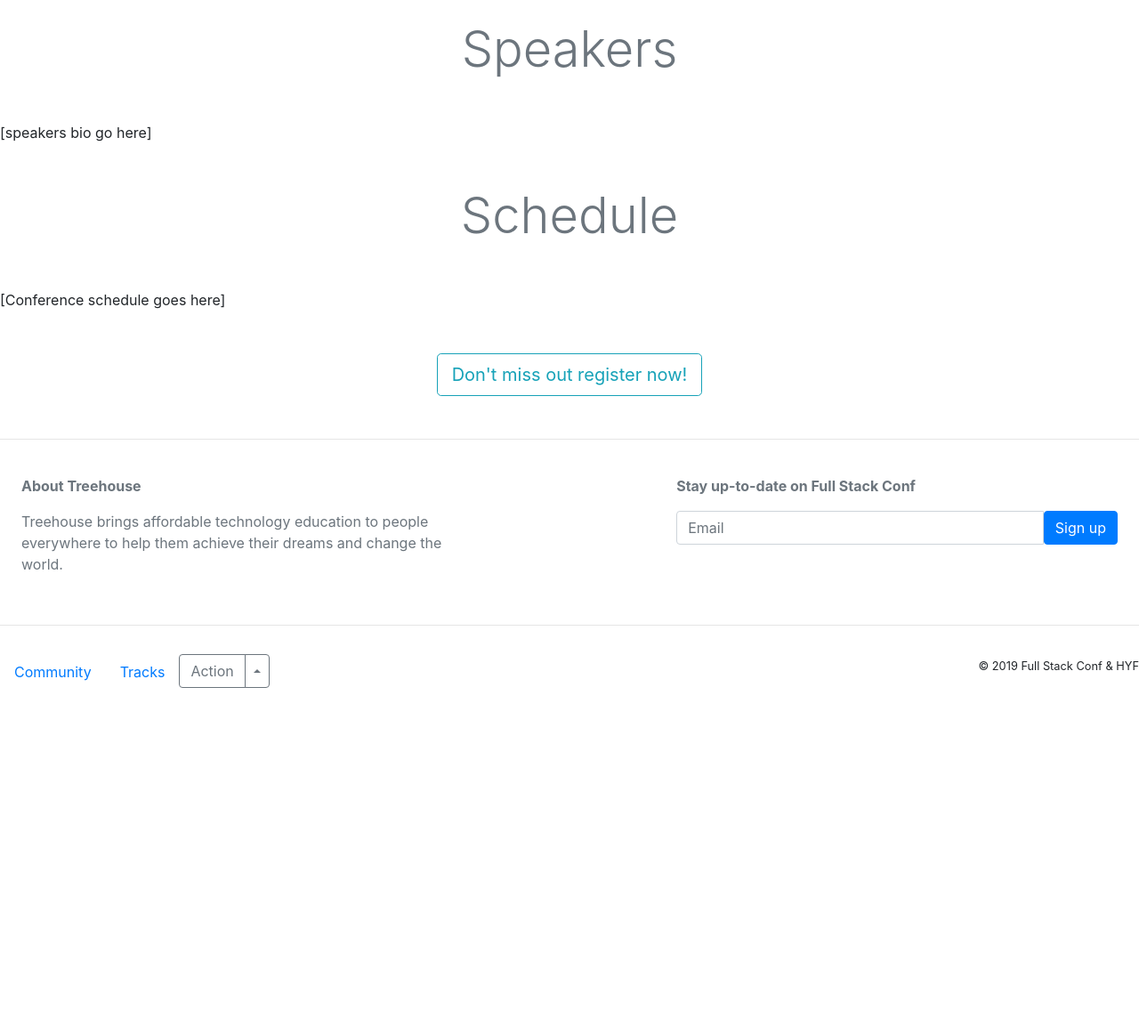
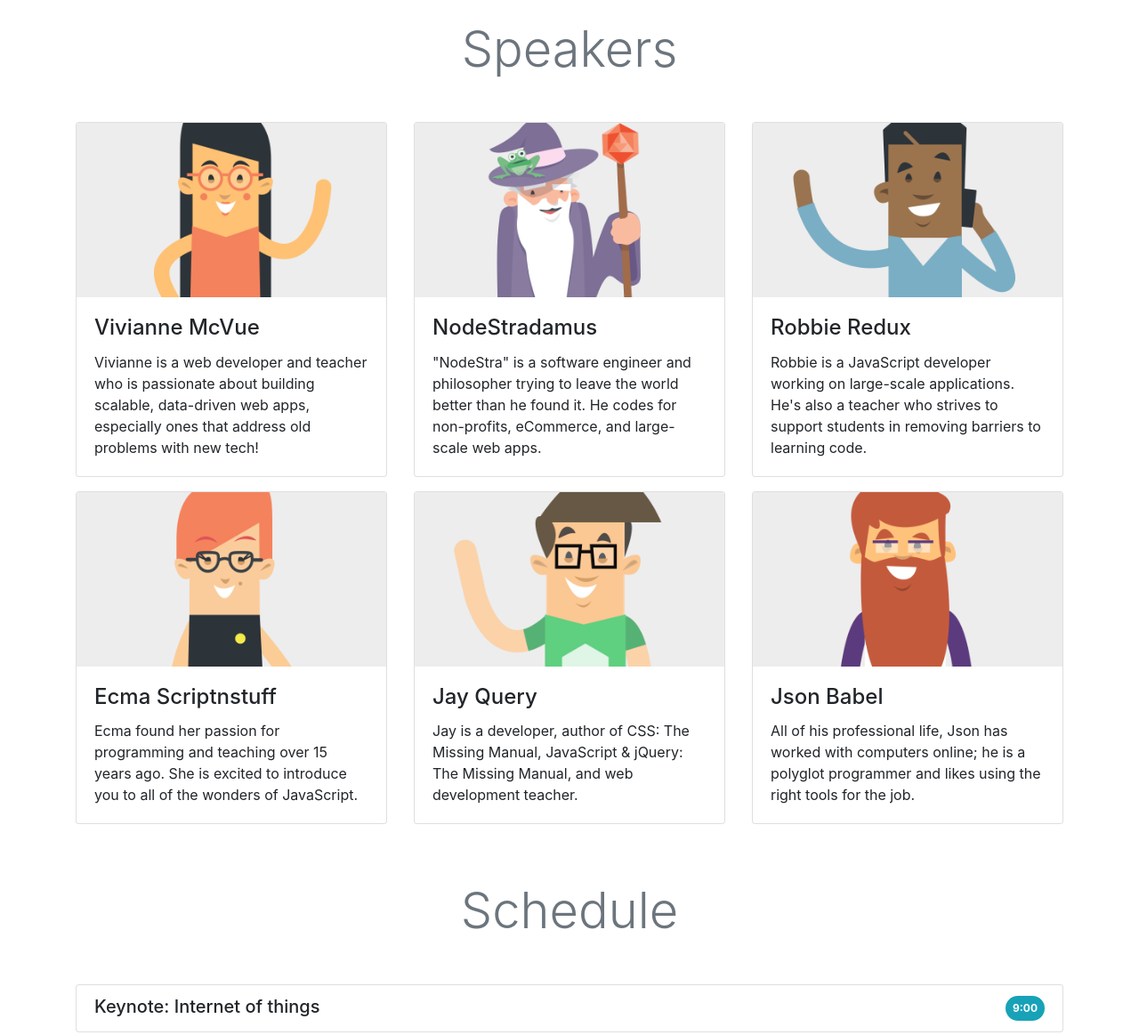
Before and after one commit to Fatemeh-Pakpour/fun-CSS, a plain HTML site: page bootstap/index.html in a window 1280 px wide. Shown: the part 880-2043 px from the top of the page at 89% size. Before the commit the page ends 1671 px from the top, so only its background shows below. Drawn offline with nearby package versions, Linux system fonts and the light colour scheme.

Commit message:
added the speaker section

```diff
--- a/bootstap/index.html
+++ b/bootstap/index.html
@@ -70,18 +70,84 @@
                 </ul>
             </div>
         </div>
-    </div>  <!-- /about -->
+    <!-- /about -->
 
         <!-- speaker -->
         <h1 id = "speakers" class="display-4 text-center my-5 text-muted">Speakers</h1>
-        [speakers bio go here]
-        <!-- /speaker -->
+        <div class="row">
+            <div class="col-md-6 col-lg-4">
+                <div class="card mb-3">
+                        <img class="card-img-top img-fluid" src="assets/img/vivianne.png" alt="vivianne">
+                        <div class="card-body">
+                                <h4 class="card-title">Vivianne McVue</h4>
+                                <p class="card-text">Vivianne is a web developer and teacher who is passionate about building scalable, data-driven web apps, especially ones that address old problems with new tech!</p>
+                        </div>
+                </div>
+            </div>
+
+            <div class="col-md-6 col-lg-4">
+                <div class="card mb-3">
+                        <img class="card-img-top img-fluid" src="assets/img/nodestradamus.png" alt="nodestradamus">
+                        <div class="card-body">
+                                <h4 class="card-title">NodeStradamus</h4>
+                                <p class="card-text">"NodeStra" is a software engineer and philosopher trying to leave the world better than he found it. He codes for non-profits, eCommerce, and large-scale web apps.</p>
+                        </div>
+                </div>
+            </div>
+
+            <div class="col-md-6 col-lg-4">
+                <div class="card mb-3">
+                        <img class="card-img-top img-fluid" src="assets/img/robbie.png" alt="Robbie">
+                        <div class="card-body">
+                                <h4 class="card-title">Robbie Redux</h4>
+                                <p class="card-text">Robbie is a JavaScript developer working on large-scale applications. He's also a teacher who strives to support students in removing barriers to learning code.</p>
+                        </div>
+                </div>
+            </div>
+            <div class="col-md-6 col-lg-4">
+                <div class="card mb-3">
+                        <img class="card-img-top img-fluid" src="assets/img/ecma.png" alt="ecma">
+                        <div class="card-body">
+                                <h4 class="card-title">Ecma Scriptnstuff</h4>
+                                <p class="card-text">Ecma found her passion for programming and teaching over 15 years ago. She is excited to introduce you to all of the wonders of JavaScript.</p>
+                        </div>
+                </div>
+            </div>
+
+            <div class="col-md-6 col-lg-4">
+                <div class="card mb-3">
+                        <img class="card-img-top img-fluid" src="assets/img/jay.png" alt="jay">
+                        <div class="card-body">
+                                <h4 class="card-title">Jay Query</h4>
+                                <p class="card-text">Jay is a developer, author of CSS: The Missing Manual, JavaScript &amp; jQuery: The Missing Manual, and web development teacher.</p>
+                        </div>
+                </div>
+            </div>
+
+            <div class="col-md-6 col-lg-4">
+                <div class="card mb-3">
+                    <img class="card-img-top img-fluid" src="assets/img/json.png" alt="Json">
+                    <div class="card-body">
+                            <h4 class="card-title">Json Babel</h4>
+                            <p class="card-text">All of his professional life, Json has worked with computers online; he is a polyglot programmer and likes using the right tools for the job.</p>
+                    </div>
+                </div>
+            </div>
+        </div> <!-- /speaker -->
 
         <!-- schedule -->
         <h1 class="display-4 text-center my-5 text-muted">Schedule</h1>
-        [Conference schedule goes here]
+        <ul class ="list-group">
+            <li class ="list-group-item">
+                <div class ="d-flex justify-content-between">
+                    <h5 class = "mb-1">Keynote: Internet of things</h5>
+                    <span class="badge badge-pill badge-info p-2">9:00</span>
+                </div>
+            </li>
+
+        </ul>
         <!-- /schedule -->
-        <!-- /.container -->
+
 
         <!-- call out button -->
         <button type="button" class="btn btn-outline-info btn-lg d-block mx-auto my-5">Don't miss out register now!</button>
@@ -104,6 +170,7 @@
     </div>
   </div>
 </div>
+</div>  <!-- /.container -->
 <hr><!-- /sign up form -->
     <!-- footer -->
     <div class="row py-3">
```
